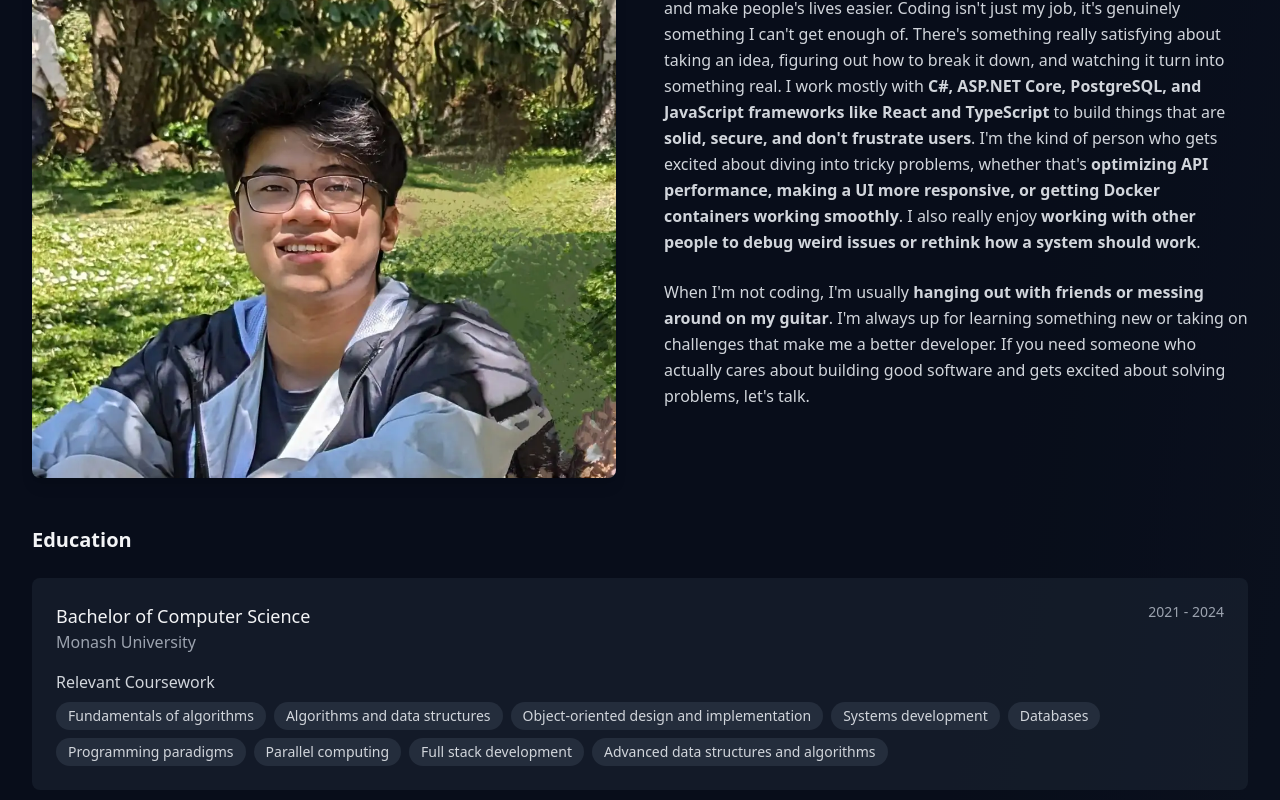
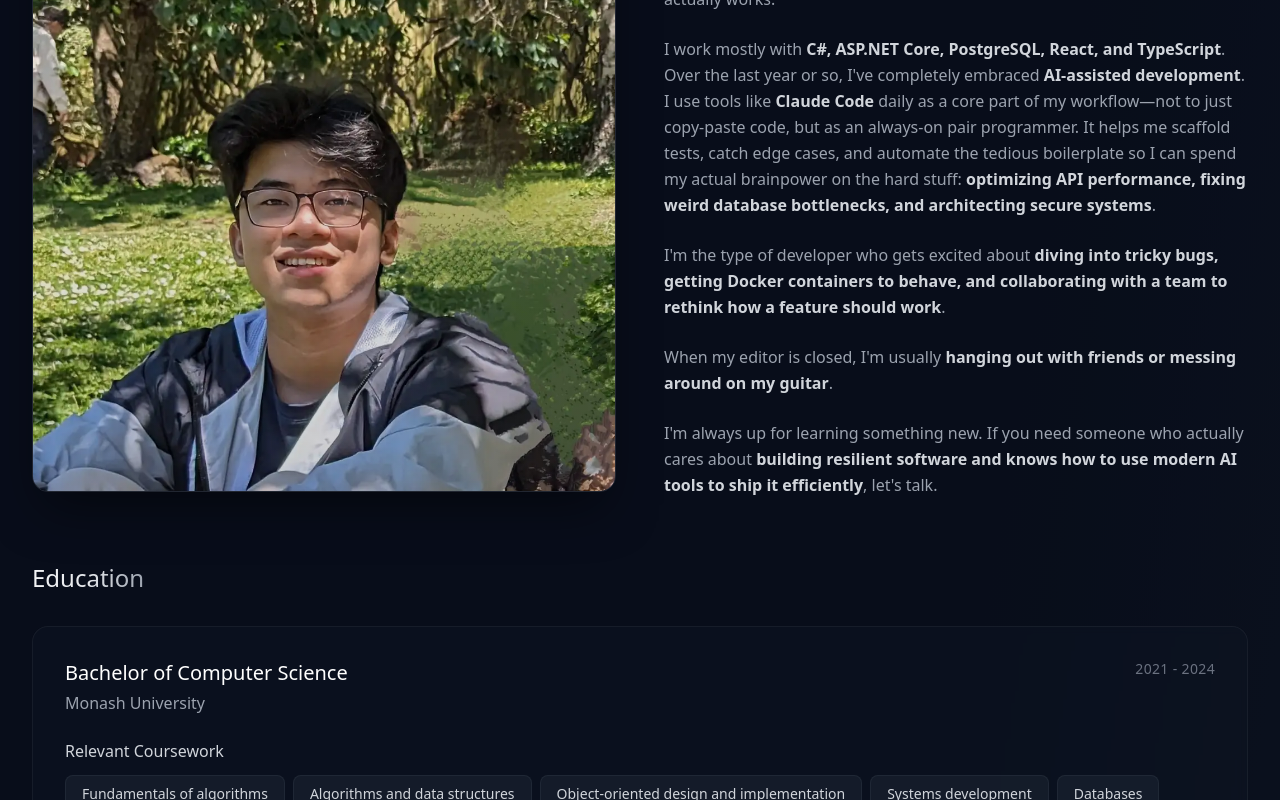
Before and after one commit to ctru0009/portfolio, a React (Vite) app: page / in a window 1280 px wide. Shown: the part 1160-1960 px from the top of the page. Built offline with nearby package versions, Linux system fonts and the light colour scheme; no server answers.

Commit message:
feat: update about section with AI-assisted development bio
Rewrite bio to highlight full-stack .NET focus, Claude Code daily workflow,
and passion for building resilient software with modern AI tools.

```diff
--- a/src/components/about/About.tsx
+++ b/src/components/about/About.tsx
@@ -1,4 +1,6 @@
 import { HeroData, AboutData } from "../../data/data";
+import { motion } from "framer-motion";
+
 const About = () => {
   const education = AboutData.education;
 
@@ -6,104 +8,160 @@ const About = () => {
     <div id="about" className="section-light py-20 px-4 sm:px-6 lg:px-8">
       <div className="max-w-7xl mx-auto">
         {/* Heading */}
-        <div className="text-center mb-16">
-          <h2 className="text-3xl font-bold text-gray-100 sm:text-4xl">
+        <motion.div
+          initial={{ opacity: 0, y: 20 }}
+          whileInView={{ opacity: 1, y: 0 }}
+          viewport={{ once: true, amount: 0.3 }}
+          transition={{ duration: 0.6, ease: "easeOut" }}
+          className="text-center mb-16"
+        >
+          <h2 className="text-4xl sm:text-5xl font-semibold tracking-tight text-gray-100">
+            <span className="bg-gradient-to-r from-white via-gray-100 to-gray-300 bg-clip-text text-transparent">
               About Me
+            </span>
           </h2>
-          <div className="mt-4 w-16 h-1 bg-white mx-auto"></div>
-        </div>
+          <div className="mt-4 w-16 h-1 bg-gradient-to-r from-white/40 to-white/10 mx-auto rounded-full"></div>
+        </motion.div>
 
         {/* Content Grid */}
         <div className="grid grid-cols-1 lg:grid-cols-2 gap-12 items-center">
           {/* Left Column - Image */}
-          <div className="rounded-lg overflow-hidden shadow-lg">
+          <motion.div
+            initial={{ opacity: 0, x: -20 }}
+            whileInView={{ opacity: 1, x: 0 }}
+            viewport={{ once: true, amount: 0.3 }}
+            transition={{ duration: 0.6, ease: "easeOut" }}
+            className="relative group rounded-2xl overflow-hidden border border-white/10 shadow-2xl shadow-black/50"
+          >
             <img
               src={HeroData.avatarURL}
               alt="Professional headshot"
-              className="w-full h-auto"
+              className="w-full h-auto transition-transform duration-700 group-hover:scale-105"
             />
-          </div>
+            <div className="absolute inset-0 bg-gradient-to-t from-gray-950/20 to-transparent" />
+          </motion.div>
 
           {/* Right Column - Content */}
-          <div className="space-y-6">
-            <h3 className="text-2xl font-semibold text-gray-100">
+          <motion.div
+            initial={{ opacity: 0, x: 20 }}
+            whileInView={{ opacity: 1, x: 0 }}
+            viewport={{ once: true, amount: 0.3 }}
+            transition={{ duration: 0.6, ease: "easeOut", delay: 0.1 }}
+            className="space-y-6"
+          >
+            <h3 className="text-2xl font-medium text-white">
               Hey, I'm {HeroData.name}
             </h3>
-            <p className="text-gray-300 leading-relaxed">
-              I'm a <b>Full Stack .NET Developer</b> who loves building things
-              that actually work and make people's lives easier. Coding isn't
-              just my job, it's genuinely something I can't get enough of.
-              There's something really satisfying about taking an idea, figuring
-              out how to break it down, and watching it turn into something
-              real. I work mostly with{" "}
-              <b>
-                C#, ASP.NET Core, PostgreSQL, and JavaScript frameworks like
-                React and TypeScript
-              </b>{" "}
-              to build things that are{" "}
-              <b>solid, secure, and don't frustrate users</b>. I'm the kind of
-              person who gets excited about diving into tricky problems, whether
-              that's{" "}
-              <b>
-                optimizing API performance, making a UI more responsive, or
-                getting Docker containers working smoothly
+            <p className="text-gray-400 leading-relaxed">
+              I'm a <b className="text-gray-300">Full Stack .NET Developer</b>{" "}
+              who genuinely loves building software from the ground up. For me,
+              coding isn't just a day job—it's the satisfaction of taking a messy
+              problem, breaking it down, and engineering a solution that actually
+              works.
+            </p>
+            <p className="text-gray-400 leading-relaxed">
+              I work mostly with{" "}
+              <b className="text-gray-300">
+                C#, ASP.NET Core, PostgreSQL, React, and TypeScript
               </b>
-              . I also really enjoy{" "}
-              <b>
-                working with other people to debug weird issues or rethink how a
-                system should work
+              . Over the last year or so, I've completely embraced{" "}
+              <b className="text-gray-300">AI-assisted development</b>. I use
+              tools like <b className="text-gray-300">Claude Code</b> daily as a
+              core part of my workflow—not to just copy-paste code, but as an
+              always-on pair programmer. It helps me scaffold tests, catch edge
+              cases, and automate the tedious boilerplate so I can spend my
+              actual brainpower on the hard stuff:{" "}
+              <b className="text-gray-300">
+                optimizing API performance, fixing weird database bottlenecks,
+                and architecting secure systems
               </b>
               .
             </p>
-            <p className="text-gray-300 leading-relaxed">
-              When I'm not coding, I'm usually{" "}
-              <b>hanging out with friends or messing around on my guitar</b>.
-              I'm always up for learning something new or taking on challenges
-              that make me a better developer. If you need someone who actually
-              cares about building good software and gets excited about solving
-              problems, let's talk.
+            <p className="text-gray-400 leading-relaxed">
+              I'm the type of developer who gets excited about{" "}
+              <b className="text-gray-300">
+                diving into tricky bugs, getting Docker containers to behave, and
+                collaborating with a team to rethink how a feature should work
+              </b>
+              .
             </p>
-          </div>
+            <p className="text-gray-400 leading-relaxed">
+              When my editor is closed, I'm usually{" "}
+              <b className="text-gray-300">
+                hanging out with friends or messing around on my guitar
+              </b>
+              .
+            </p>
+            <p className="text-gray-400 leading-relaxed">
+              I'm always up for learning something new. If you need someone who
+              actually cares about{" "}
+              <b className="text-gray-300">
+                building resilient software and knows how to use modern AI tools
+                to ship it efficiently
+              </b>
+              , let's talk.
+            </p>
+          </motion.div>
         </div>
 
         {/* Education Section */}
-        <div className="mt-12">
-          <h4 className="text-xl font-semibold text-gray-100 mb-6">
+        <motion.div
+          initial={{ opacity: 0, y: 20 }}
+          whileInView={{ opacity: 1, y: 0 }}
+          viewport={{ once: true, amount: 0.3 }}
+          transition={{ duration: 0.6, ease: "easeOut", delay: 0.2 }}
+          className="mt-16"
+        >
+          <h4 className="text-2xl font-medium text-white mb-8">
+            <span className="bg-gradient-to-r from-gray-100 via-gray-200 to-gray-400 bg-clip-text text-transparent">
               Education
+            </span>
           </h4>
+          <div className="space-y-4">
             {education.map((edu, index) => (
-            <div
+              <motion.div
                 key={index}
-              className="bg-gray-800/50 rounded-lg p-6 space-y-4"
+                initial={{ opacity: 0, y: 20 }}
+                whileInView={{ opacity: 1, y: 0 }}
+                viewport={{ once: true, amount: 0.2 }}
+                transition={{
+                  duration: 0.5,
+                  ease: "easeOut",
+                  delay: index * 0.1,
+                }}
+                className="bg-gray-900/40 backdrop-blur-sm rounded-2xl p-8 border border-white/5 hover:border-white/10 transition-all duration-300"
               >
-              <div className="flex justify-between items-start">
+                <div className="flex justify-between items-start mb-6">
                   <div>
-                  <h5 className="text-lg font-medium text-gray-100">
+                    <h5 className="text-xl font-medium text-white mb-1">
                       {edu.degree}
                     </h5>
                     <p className="text-gray-400">{edu.school}</p>
                   </div>
-                <span className="text-gray-400 text-sm">{edu.period}</span>
+                  <span className="text-sm text-gray-500 tracking-wide uppercase">
+                    {edu.period}
+                  </span>
                 </div>
 
                 <div>
-                <h6 className="text-gray-300 font-medium mb-2">
+                  <h6 className="text-gray-300 font-medium mb-3">
                     Relevant Coursework
                   </h6>
                   <div className="flex flex-wrap gap-2">
                     {edu.coursework.map((course, courseIndex) => (
                       <span
                         key={courseIndex}
-                      className="px-3 py-1 text-sm bg-gray-700/50 text-gray-300 rounded-full"
+                        className="px-4 py-2 text-sm bg-gray-800/50 text-gray-300 rounded-lg border border-white/5 hover:border-white/10 transition-colors duration-200"
                       >
                         {course}
                       </span>
                     ))}
                   </div>
                 </div>
-            </div>
+              </motion.div>
             ))}
           </div>
+        </motion.div>
       </div>
     </div>
   );
```
Lines whose indentation alone changed are shown as unchanged.
